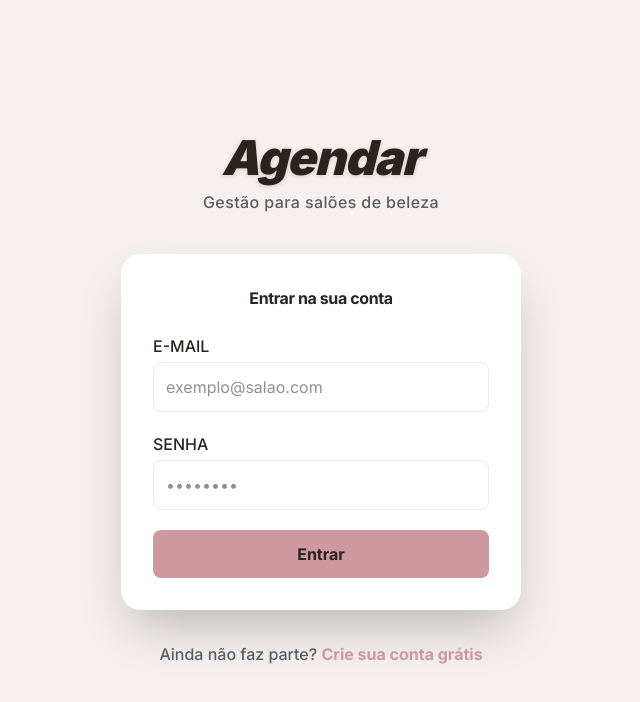
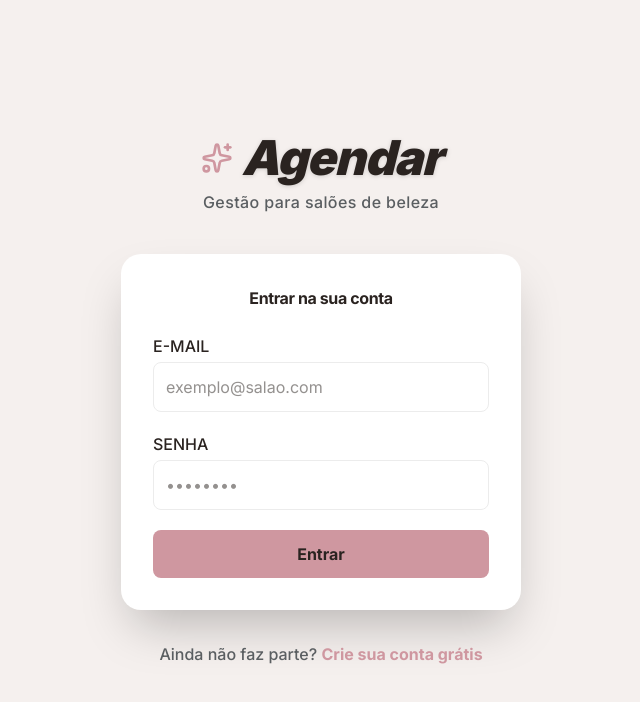
Before and after one commit to viniciusesser/agendar-2.0, a Next.js app in the folder frontend/: page /login in a window 1280 px wide. Shown: the top 702 px of the page, without its empty margins (319-959 px from the left). Built offline with nearby package versions, Linux system fonts and the light colour scheme; no server answers.

Commit message:
fix: corrige loop de redirecionamento no login

```diff
--- a/frontend/app/(auth)/login/page.tsx
+++ b/frontend/app/(auth)/login/page.tsx
@@ -7,6 +7,7 @@ import { login } from '@/services/auth.service'
 import { Button } from '@/components/ui/Button'
 import { Input } from '@/components/ui/Input'
 import { Card } from '@/components/ui/Card'
+import { Sparkles } from 'lucide-react'
 
 export default function LoginPage() {
   const router = useRouter()
@@ -23,10 +24,23 @@ export default function LoginPage() {
     setCarregando(true)
 
     try {
+      // 1. Tenta o login no backend
       const dados = await login(email, senha)
+
+      // 2. Limpa resquícios de outras contas (como a da Emily) antes de entrar
+      localStorage.clear()
+
+      // 3. Salva no Store e no LocalStorage
       setAuth(dados.token, dados.usuario, dados.empresa)
-      router.push('/')
+      localStorage.setItem('agendar_token', dados.token)
+      localStorage.setItem('agendar_usuario', JSON.stringify(dados.usuario))
+
+      // 4. O PULO DO GATO: Redireciona para o DASHBOARD (ou /agenda)
+      // Nunca mande para '/', pois lá tem o redirecionador que te joga de volta pra cá!
+      router.push('/dashboard')
+
     } catch (err: any) {
+      console.error("Erro no login:", err)
       const msg = err.response?.data?.error?.message ?? 'E-mail ou senha incorretos.'
       setErro(msg)
     } finally {
@@ -35,23 +49,22 @@ export default function LoginPage() {
   }
 
   return (
-    /* O fundo muda levemente em telas grandes para destacar o card centralizado */
     <div className="min-h-screen bg-bg-default md:bg-neutral-50 flex items-center justify-center p-4 sm:p-8 antialiased">
 
-      {/* O limite de 400px é a regra de ouro do UX para formulários no Desktop */}
       <div className="w-full max-w-[400px] animate-in fade-in zoom-in duration-300">
 
-        {/* Logo e Boas-vindas */}
         <div className="text-center mb-8 md:mb-10">
-          <h1 className="text-4xl md:text-5xl font-black text-primary-action tracking-tighter italic drop-shadow-sm">
-            Agendar
-          </h1>
-          <p className="text-text-secondary text-body font-medium mt-2 tracking-wide">
+          <div className="flex items-center justify-center gap-2 mb-2">
+             <Sparkles className="text-primary-action w-8 h-8" />
+             <h1 className="text-4xl md:text-5xl font-black text-primary-action tracking-tighter italic drop-shadow-sm">
+                Agendar
+             </h1>
+          </div>
+          <p className="text-text-secondary text-body font-medium tracking-wide">
             Gestão para salões de beleza
           </p>
         </div>
 
-        {/* Card ganha uma sombra mais marcante no desktop (md:shadow-2xl) */}
         <Card className="p-6 sm:p-8 md:shadow-2xl border-border-default md:border-transparent transition-all">
           <h2 className="text-title font-bold text-text-secondary mb-6 text-center">
             Entrar na sua conta
@@ -76,7 +89,6 @@ export default function LoginPage() {
               required
             />
 
-            {/* Mensagem de Erro Geral */}
             {erro && (
               <div className="bg-status-error/10 border border-status-error/20 text-status-error text-small font-medium p-3 rounded-lg animate-shake text-center">
                 {erro}
@@ -87,17 +99,17 @@ export default function LoginPage() {
               type="submit"
               fullWidth
               isLoading={carregando}
-              className="md:h-12" /* Botão ligeiramente maior no PC para facilitar o clique */
+              className="md:h-12"
             >
               Entrar
             </Button>
           </form>
         </Card>
 
-        {/* Rodapé do Login */}
         <p className="text-center mt-8 text-body text-text-secondary font-medium">
           Ainda não faz parte?{' '}
-          <a href="/cadastro" className="text-primary-action font-bold hover:underline transition-colors">
+          {/* Corrigido: Sua pasta se chama 'registro' e não 'cadastro' */}
+          <a href="/registro" className="text-primary-action font-bold hover:underline transition-colors">
             Crie sua conta grátis
           </a>
         </p>
```
